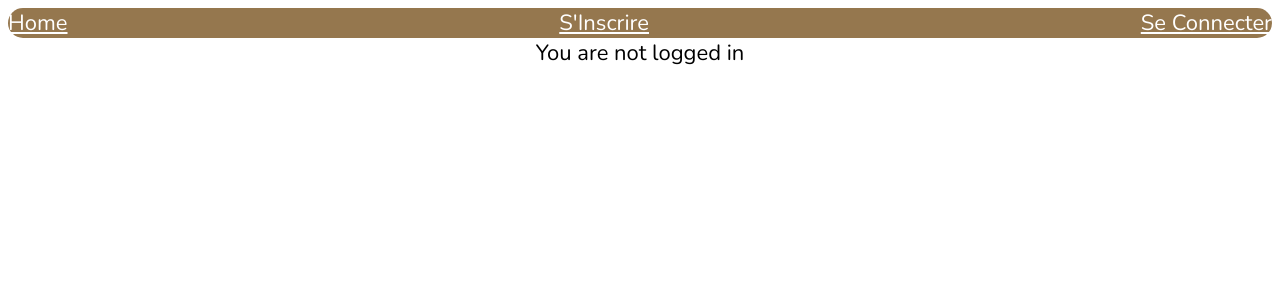
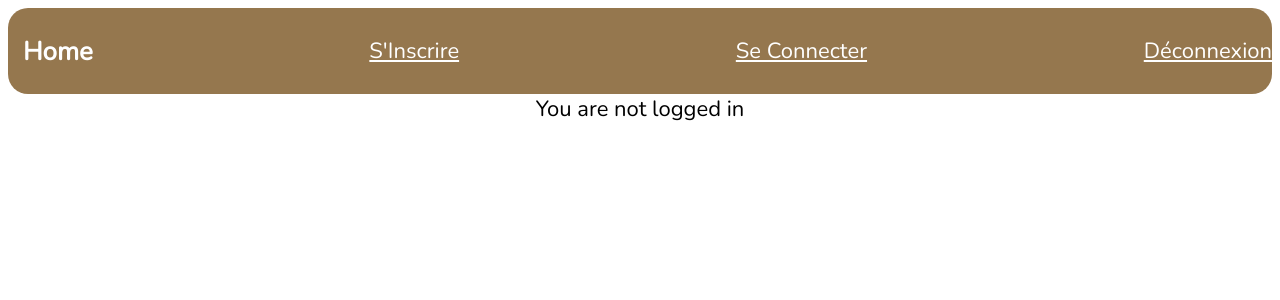
Before and after one commit to 0xKubitus/CheckThisFood, a React (Create React App) app in the folder 2.react-frontend-checkthisfood/: page /logout in a window 1280 px wide. Shown: the top 300 px of the page. Built offline with nearby package versions, Linux system fonts and the light colour scheme.

Commit message:
successfully tested: signup, login and logout

```diff
--- /dev/null
+++ b/2.react-frontend-checkthisfood/src/components/Logout.jsx
@@ -0,0 +1,19 @@
+import { Link } from 'react-router-dom';
+import { useSetAtom } from 'jotai';
+import { isUserLogged } from 'atoms/userStatus';
+
+const Logout = () => {
+    const setStatus = useSetAtom(isUserLogged);
+
+    const handleLogout = () => {
+        setStatus(false);
+    };
+
+    return (
+        <Link to="/logout" onClick={handleLogout}>
+            Déconnexion
+        </Link>
+    );
+};
+
+export default Logout;
--- a/2.react-frontend-checkthisfood/src/components/Navbar.jsx
+++ b/2.react-frontend-checkthisfood/src/components/Navbar.jsx
@@ -2,13 +2,17 @@ import { Link } from 'react-router-dom';
 
 import LoginBtn from './LoginBtn';
 import SignUpBtn from './SignUpBtn';
+import Logout from 'components/Logout';
 
 const Navbar = () => {
     return (
         <nav className="navbar-main">
-            <Link to="/">Home</Link>
+            <Link to="/" className="navbar-second-link">
+                <h3>Home</h3>
+            </Link>
             <SignUpBtn />
             <LoginBtn />
+            <Logout />
         </nav>
     );
 };
--- a/2.react-frontend-checkthisfood/src/pages/LoggedOut.jsx
+++ b/2.react-frontend-checkthisfood/src/pages/LoggedOut.jsx
@@ -1,3 +1,6 @@
+import { useAtom } from 'jotai';
+import { isUserLogged } from '../atoms/userStatus';
+
 const LoggedOut = () => {
     return <div>You are not logged in</div>;
 };
--- a/2.react-frontend-checkthisfood/src/pages/Login.jsx
+++ b/2.react-frontend-checkthisfood/src/pages/Login.jsx
@@ -1,14 +1,12 @@
 import { useRef, useState, useEffect } from 'react';
 import { useAtom } from 'jotai';
-import { isUserLogged } from '../atoms/userStatus';
+import { isUserLogged } from 'atoms/userStatus';
 
-
-import axios from '../api/axios';
+import axios from 'api/axios';
 const LOGIN_URL = '/users/sign_in';
 
 const Login = () => {
     const [status, setStatus] = useAtom(isUserLogged);
-
 
     const [user, setUser] = useState('');
     const [userEmail, setEmail] = useState('');
```
Also changed, not shown: 2.react-frontend-checkthisfood/src/components/LogoutBtn.jsx (added, +7 -0 lines).
